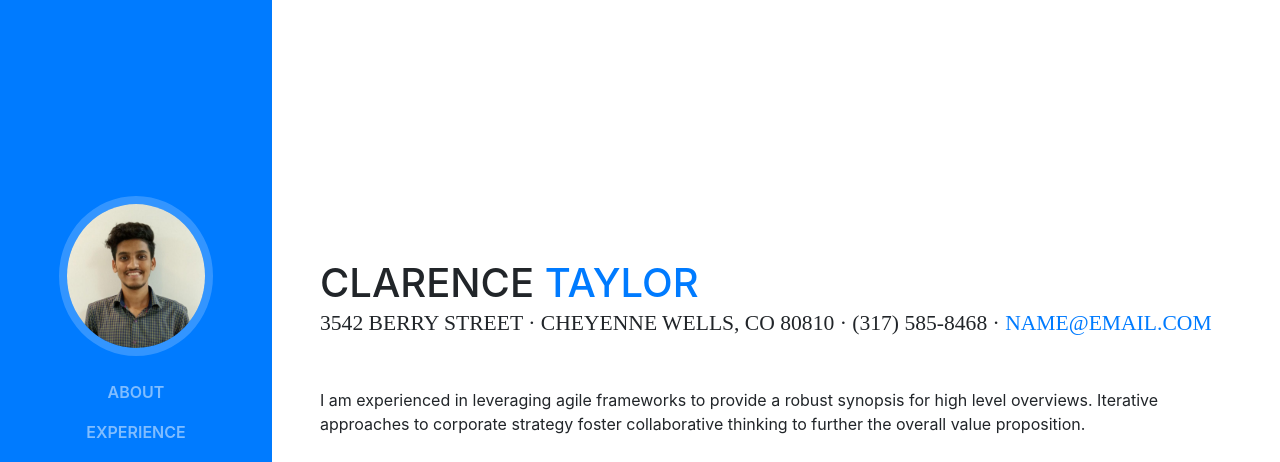
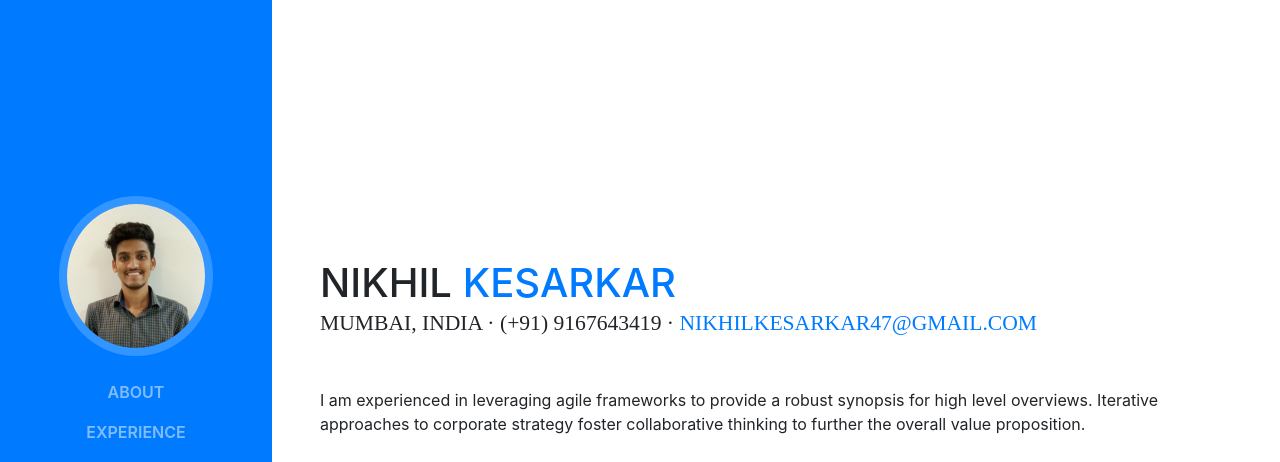
Before and after one commit to Bosnomer/nikhilkesarkarportfolio, a website with bundled scripts: page index.html in a window 1280 px wide. Shown: the top 462 px of the page. Built offline with nearby package versions, Linux system fonts and the light colour scheme; a web font is replaced by a local one.

Commit message:
Update index.html

```diff
--- a/index.html
+++ b/index.html
@@ -65,11 +65,11 @@
 
       <section class="resume-section p-3 p-lg-5 d-flex d-column" id="about">
         <div class="my-auto">
-          <h1 class="mb-0">Clarence
-            <span class="text-primary">Taylor</span>
+          <h1 class="mb-0">Nikhil
+            <span class="text-primary">Kesarkar</span>
           </h1>
-          <div class="subheading mb-5">3542 Berry Street · Cheyenne Wells, CO 80810 · (317) 585-8468 ·
-            <a href="mailto:name@email.com">name@email.com</a>
+          <div class="subheading mb-5">Mumbai, India · (+91) 9167643419 ·
+            <a href="mailto:nikhilkesarkar47@gmail.com">nikhilkesarkar47@gmail.com</a>
           </div>
           <p class="mb-5">I am experienced in leveraging agile frameworks to provide a robust synopsis for high level overviews. Iterative approaches to corporate strategy foster collaborative thinking to further the overall value proposition.</p>
           <ul class="list-inline list-social-icons mb-0">
```
